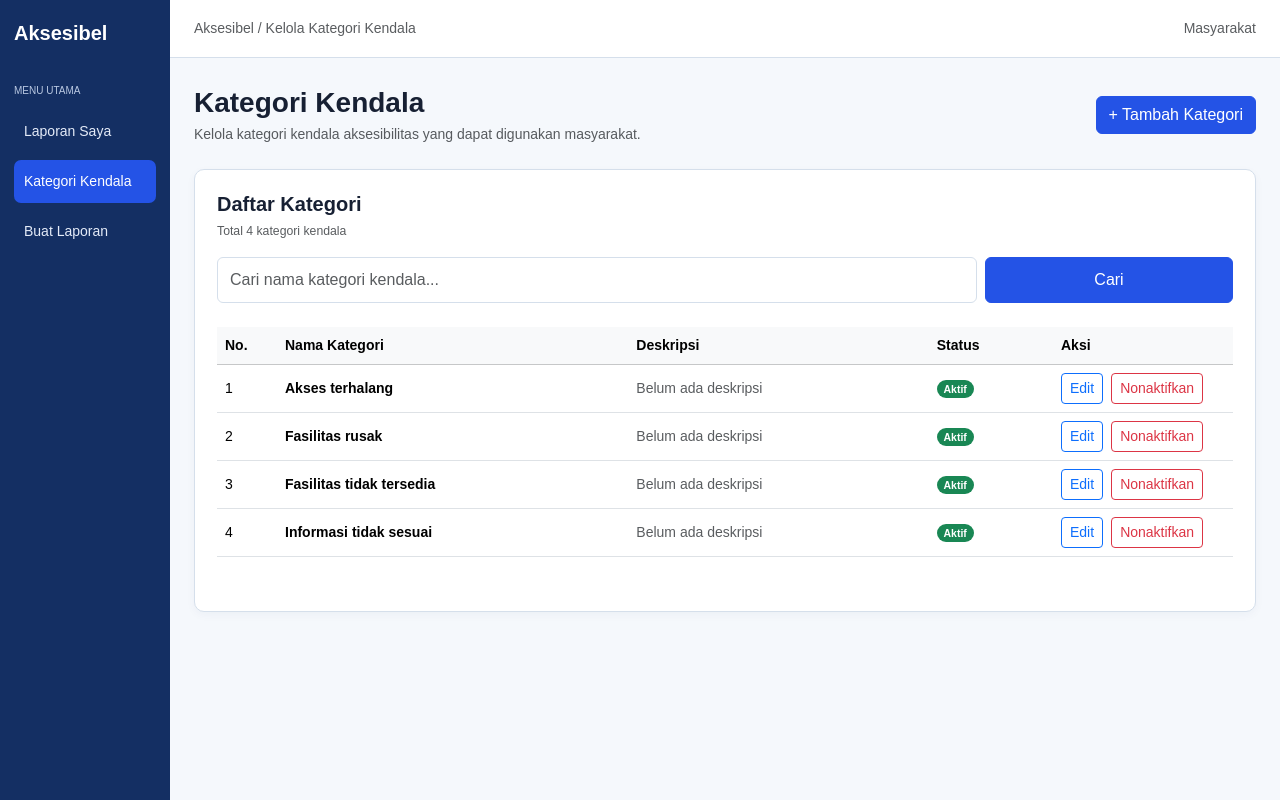
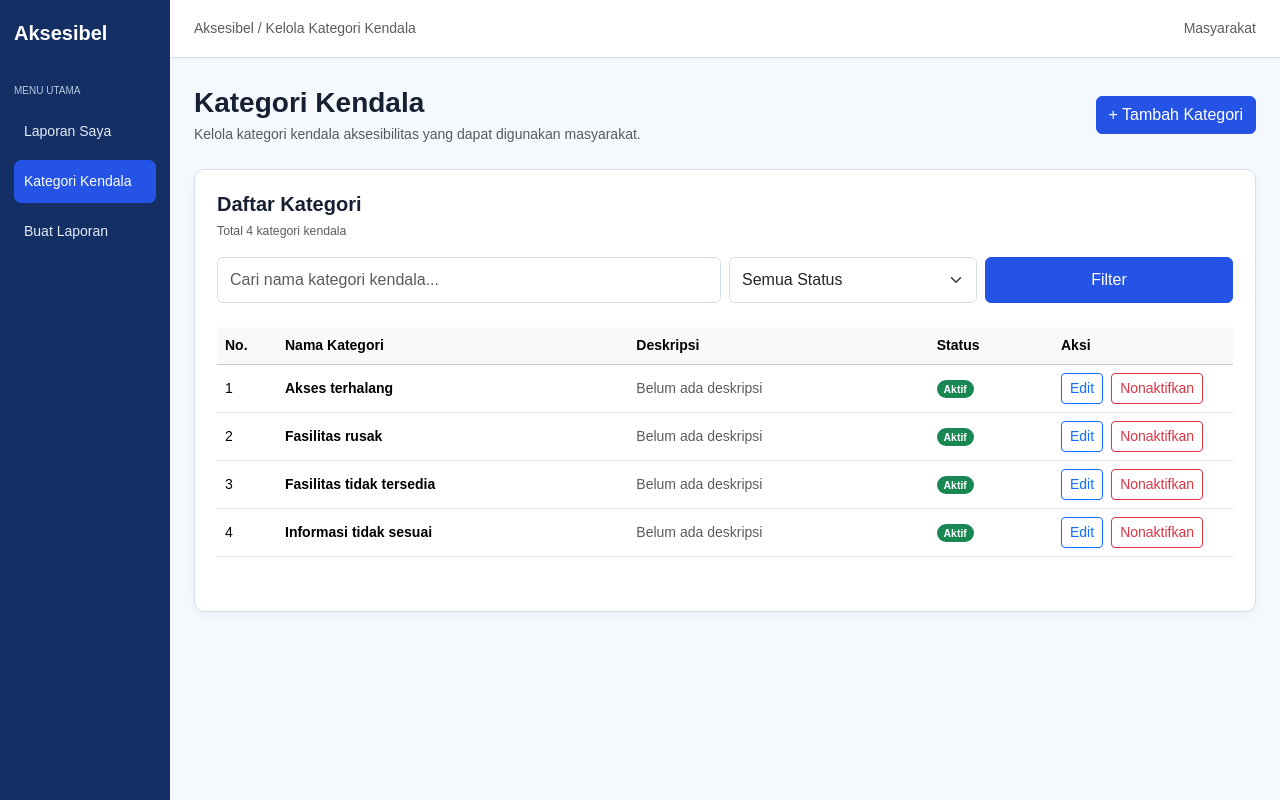
Before and after one commit to aksesibel/aksesibel, a Laravel app: page /issue-categories in a window 1280 px wide. Run offline with Laravel 12, Linux system fonts and the light colour scheme; data comes from the database, SQL or seed files in the repository.

Commit message:
memperbarui form pencarian

```diff
--- a/resources/views/issue-categories/index.blade.php
+++ b/resources/views/issue-categories/index.blade.php
@@ -51,7 +51,7 @@
             class="mb-4">
 
             <div class="row g-2">
-                <div class="col-md-9">
+                <div class="col-md-6">
                     <input
                         type="text"
                         name="search"
@@ -61,12 +61,28 @@
                     >
                 </div>
 
+                <div class="col-md-3">
+                    <select name="status" class="form-select">
+                        <option value="" {{ $status === '' ? 'selected' : '' }}>
+                            Semua Status
+                        </option>
+
+                        <option value="active" {{ $status === 'active' ? 'selected' : '' }}>
+                            Aktif
+                        </option>
+
+                        <option value="inactive" {{ $status === 'inactive' ? 'selected' : '' }}>
+                            Nonaktif
+                        </option>
+                    </select>
+                </div>
+
                 <div class="col-md-3 d-flex gap-2">
                     <button type="submit" class="btn btn-primary flex-fill">
-                        Cari
+                        Filter
                     </button>
 
-                    @if($search !== '')
+                    @if($search !== '' || $status !== '')
                         <a href="{{ route('issue-categories.index') }}"
                         class="btn btn-outline-secondary">
                             Reset
```
